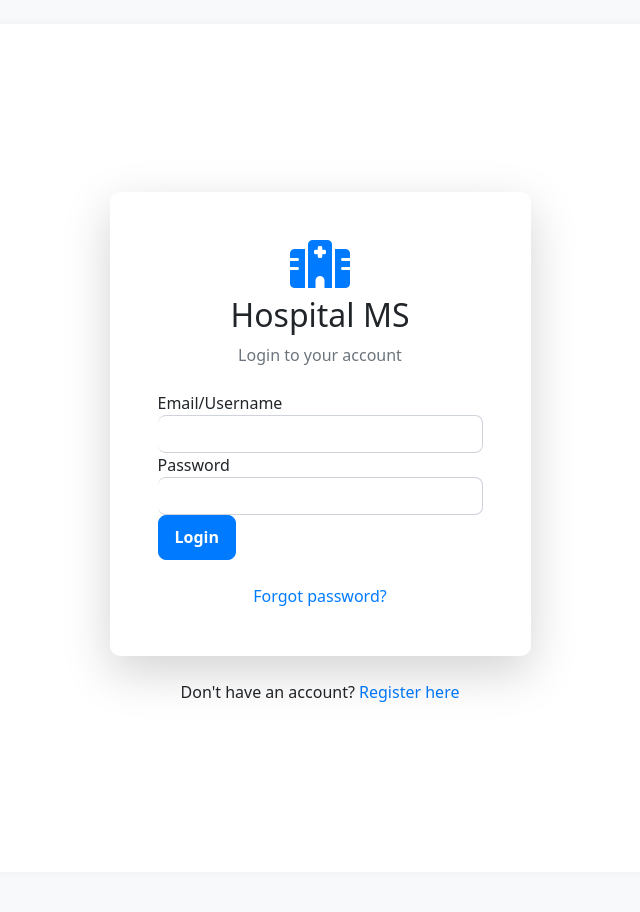
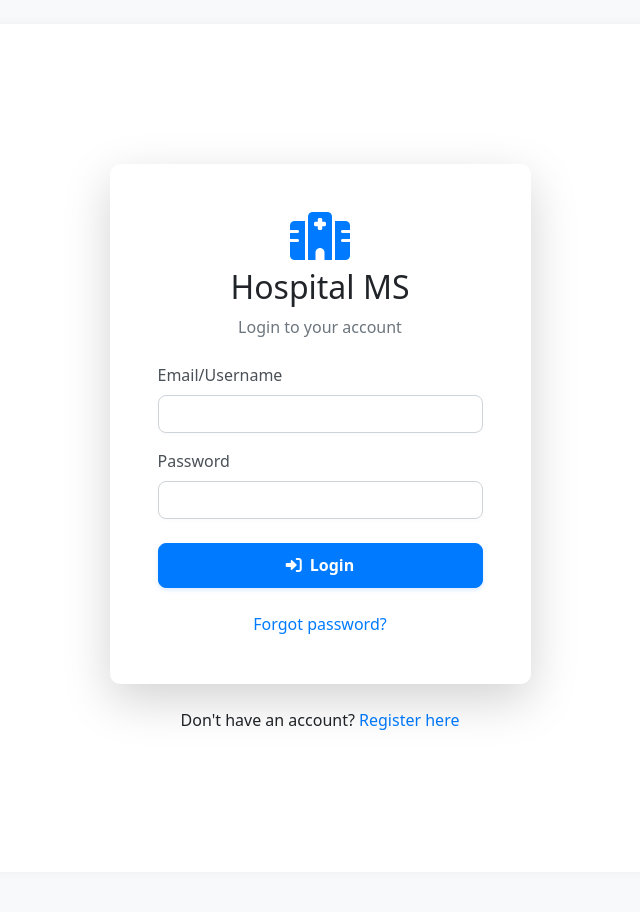
Before and after one commit to y345-git/MediCare-Hub, a Flask app: page /login in a window 1280 px wide. Shown: the top 912 px of the page, without its empty margins (320-960 px from the left). Run offline with Flask 3, Linux system fonts and the light colour scheme.

Commit message:
Modified components on the login page slightly

```diff
--- a/app/templates/auth/login.html
+++ b/app/templates/auth/login.html
@@ -14,15 +14,19 @@
                         <p class="text-muted">Login to your account</p>
                     </div>
                     <form method="POST">
-                        <div class="form-group">
-                            <label for="email">Email/Username</label>
+                        <div class="form-group mb-3">
+                            <label for="email" class="form-label">Email/Username</label>
                             <input type="text" class="form-control" id="email" name="email" required>
                         </div>
-                        <div class="form-group">
-                            <label for="password">Password</label>
+                        <div class="form-group mb-4">
+                            <label for="password" class="form-label">Password</label>
                             <input type="password" class="form-control" id="password" name="password" required>
                         </div>
-                        <button type="submit" class="btn btn-primary">Login</button>
+                        <div class="d-grid">
+                            <button type="submit" class="btn btn-primary">
+                                <i class="fas fa-sign-in-alt me-2"></i>Login
+                            </button>
+                        </div>
                     </form>
                     <div class="text-center mt-4">
                         <a href="#" class="text-decoration-none">Forgot password?</a>
@@ -43,32 +47,44 @@
         }
     }
 
-    .input-group-text {
-        background-color: #f8f9fa;
-        border-right: none;
-    }
-
     .form-control {
-        border-left: none;
+        border: 1px solid #ced4da;
+        transition: all 0.2s ease-in-out;
+        box-shadow: 0 2px 4px rgba(0,0,0,0.02);
     }
 
     .form-control:focus {
-        box-shadow: none;
-        border-color: #ced4da;
-    }
-
-    .input-group:focus-within .input-group-text {
+        box-shadow: 0 4px 8px rgba(0,0,0,0.05);
         border-color: #86b7fe;
+        transform: translateY(-1px);
     }
 
     .btn-primary {
         background-color: #007bff;
         border-color: #007bff;
+        box-shadow: 0 2px 4px rgba(0,123,255,0.15);
+        transition: all 0.2s ease-in-out;
     }
 
     .btn-primary:hover {
         background-color: #0056b3;
         border-color: #0056b3;
+        box-shadow: 0 4px 8px rgba(0,123,255,0.25);
+        transform: translateY(-1px);
+    }
+
+    .form-control::placeholder {
+        color: #adb5bd;
+    }
+
+    .form-group {
+        position: relative;
+    }
+
+    .form-label {
+        font-weight: 500;
+        margin-bottom: 0.5rem;
+        color: #495057;
     }
 </style>
 {% endblock %}
```
